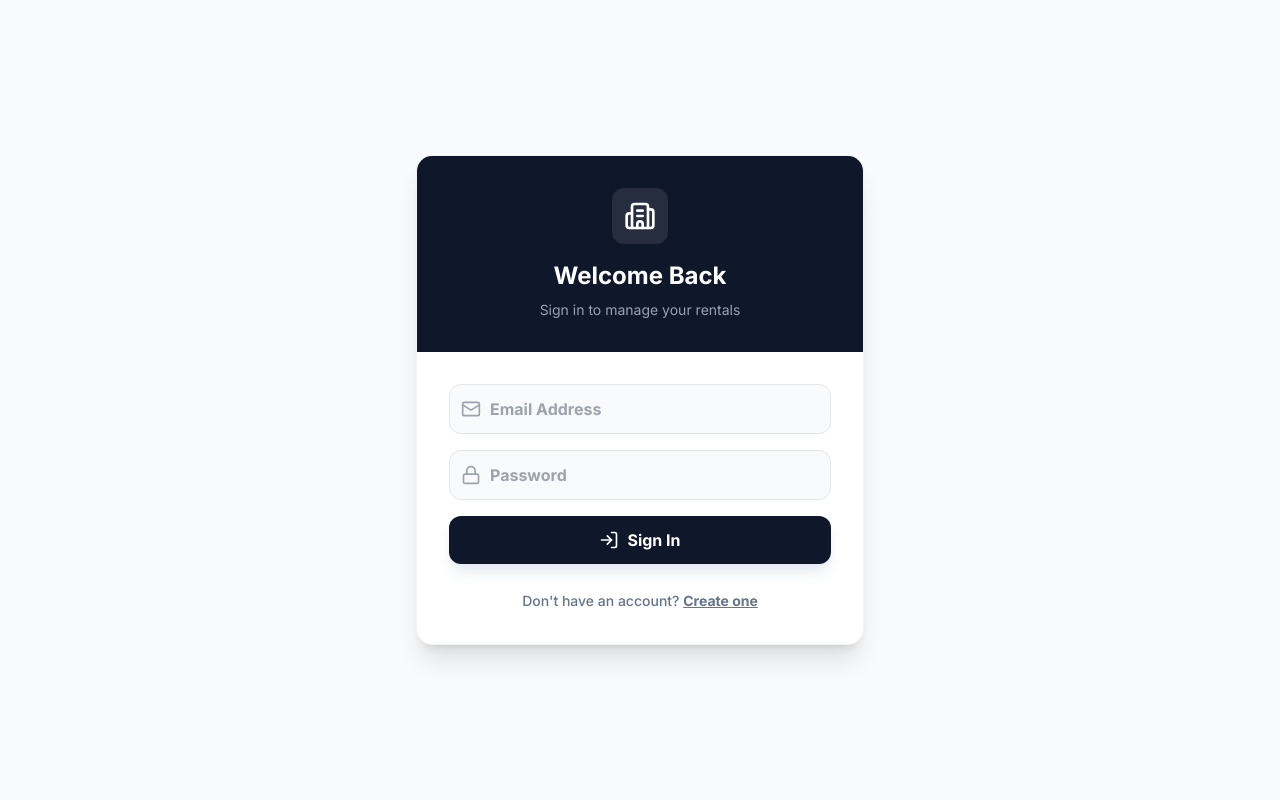
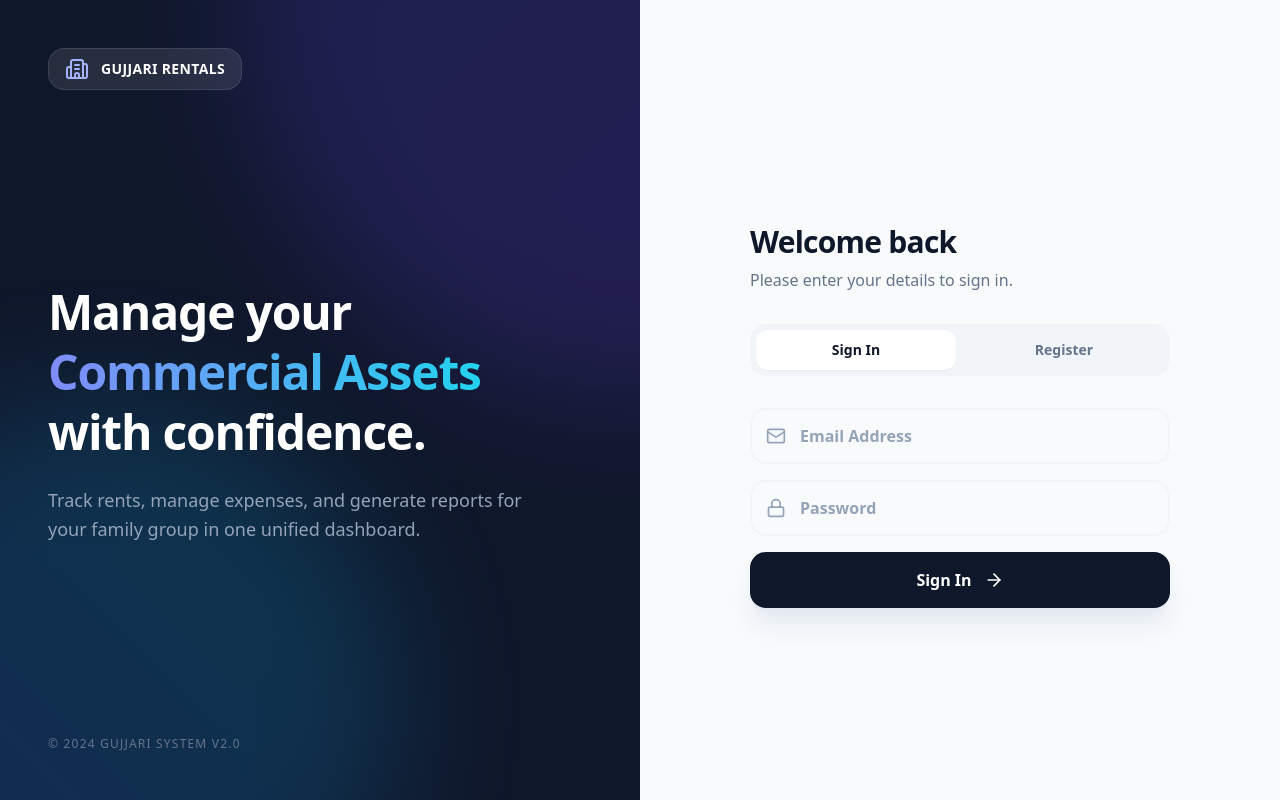
Before and after one commit to sriteja123gujjari/Rental-management-system, a React (Vite) app: page / in a window 1280 px wide. Built offline with nearby package versions, Linux system fonts and the light colour scheme; no server answers.

Commit message:
Refactor AuthPage component for improved readability

```diff
--- a/components/AuthPage.tsx
+++ b/components/AuthPage.tsx
@@ -1,6 +1,9 @@
 import React, { useState } from 'react';
 import { api } from '../services/api';
-import { User, Mail, Lock, LogIn, UserPlus, Building2, Loader2, Users } from 'lucide-react';
+import {
+  User, Mail, Lock, LogIn, UserPlus,
+  Building2, Loader2, Users, ArrowRight
+} from 'lucide-react';
 
 interface AuthPageProps {
   onLogin: (user: any, token: string) => void;
@@ -14,7 +17,7 @@ const AuthPage = ({ onLogin }: AuthPageProps) => {
   const [name, setName] = useState('');
   const [email, setEmail] = useState('');
   const [password, setPassword] = useState('');
-  const [familyId, setFamilyId] = useState(''); // ✅ Stores the Family/Group Name
+  const [familyId, setFamilyId] = useState('');
 
   const handleSubmit = async (e: React.FormEvent) => {
     e.preventDefault();
@@ -22,115 +25,150 @@ const AuthPage = ({ onLogin }: AuthPageProps) => {
 
     try {
       if (isLogin) {
-        // --- LOGIN LOGIC ---
-        console.log("Logging in...", { email });
-
-        // 1. Call Login API (Passing Object)
-        const user = await api.login({
-            email: email,
-            password: password
-        });
-
-        onLogin(user, 'session-token');
-
+        // --- LOGIN ---
+        await api.login({ email, password }).then(user => onLogin(user, 'token'));
       } else {
-        // --- REGISTER LOGIC ---
-        console.log("Registering...", { name, email, familyId });
-
-        // 2. Call Register API (Passing Object with Family ID)
-        await api.register({
-            name: name,
-            email: email,
-            password: password,
-            familyId: familyId // ✅ Sending the dynamic group name
-        });
-
+        // --- REGISTER ---
+        await api.register({ name, email, password, familyId });
         alert("Registration Successful! Logging you in...");
-
-        // 3. Auto-Login after success
-        const user = await api.login({ email, password });
-        onLogin(user, 'session-token');
+        await api.login({ email, password }).then(user => onLogin(user, 'token'));
       }
     } catch (err: any) {
-      console.error("Auth Error:", err);
-      alert(err.message || "Authentication failed. Please check your inputs.");
+      alert(err.message || "Authentication failed.");
     } finally {
       setLoading(false);
     }
   };
 
   return (
-    <div className="min-h-screen flex items-center justify-center bg-gray-50 p-4">
-      <div className="bg-white w-full max-w-md rounded-2xl shadow-xl overflow-hidden border border-gray-100">
+    <div className="min-h-screen flex bg-slate-50 font-sans selection:bg-indigo-100 selection:text-indigo-900">
 
-        {/* Header Section */}
-        <div className="bg-slate-900 p-8 text-center">
-          <div className="inline-flex p-3 bg-white/10 rounded-xl text-white mb-4 backdrop-blur-sm">
-            <Building2 size={32} />
+      {/* LEFT SIDE - BRANDING / VISUAL (Hidden on Mobile) */}
+      <div className="hidden lg:flex lg:w-1/2 relative bg-slate-900 overflow-hidden flex-col justify-between p-12 text-white">
+        {/* Abstract Background Shapes */}
+        <div className="absolute top-0 right-0 w-[800px] h-[800px] bg-gradient-to-br from-indigo-600 to-violet-600 rounded-full blur-3xl opacity-20 -translate-y-1/2 translate-x-1/2"></div>
+        <div className="absolute bottom-0 left-0 w-[600px] h-[600px] bg-gradient-to-tr from-blue-600 to-cyan-500 rounded-full blur-3xl opacity-20 translate-y-1/3 -translate-x-1/3"></div>
+
+        {/* Content */}
+        <div className="relative z-10">
+          <div className="inline-flex items-center gap-3 bg-white/10 backdrop-blur-md px-4 py-2 rounded-2xl border border-white/10">
+            <Building2 size={24} className="text-indigo-300" />
+            <span className="font-bold tracking-wide text-sm">GUJJARI RENTALS</span>
           </div>
-          <h1 className="text-2xl font-bold text-white">
-            {isLogin ? 'Welcome Back' : 'Create Account'}
+        </div>
+
+        <div className="relative z-10 max-w-lg">
+          <h1 className="text-5xl font-black tracking-tight leading-tight mb-6">
+            Manage your <br/>
+            <span className="text-transparent bg-clip-text bg-gradient-to-r from-indigo-400 to-cyan-400">
+              Commercial Assets
+            </span>
+            <br/> with confidence.
           </h1>
-          <p className="text-slate-400 text-sm mt-2">
-            {isLogin ? 'Sign in to manage your rentals' : 'Create a new rental group'}
+          <p className="text-slate-400 text-lg leading-relaxed">
+            Track rents, manage expenses, and generate reports for your family group in one unified dashboard.
           </p>
         </div>
 
-        {/* Form Section */}
-        <div className="p-8">
+        <div className="relative z-10 text-xs font-medium text-slate-500 uppercase tracking-widest">
+          © 2024 Gujjari System v2.0
+        </div>
+      </div>
+
+      {/* RIGHT SIDE - FORM */}
+      <div className="w-full lg:w-1/2 flex items-center justify-center p-6 sm:p-12 relative">
+        <div className="w-full max-w-[420px] space-y-8">
+
+          {/* Mobile Logo (Visible only on Mobile) */}
+          <div className="lg:hidden flex justify-center mb-6">
+            <div className="p-3 bg-indigo-600 rounded-2xl text-white shadow-lg shadow-indigo-200">
+              <Building2 size={32} />
+            </div>
+          </div>
+
+          <div className="text-center lg:text-left">
+            <h2 className="text-3xl font-black text-slate-900 tracking-tight">
+              {isLogin ? 'Welcome back' : 'Create an account'}
+            </h2>
+            <p className="text-slate-500 mt-2 font-medium">
+              {isLogin ? 'Please enter your details to sign in.' : 'Start your journey with a free account.'}
+            </p>
+          </div>
+
+          {/* TOGGLE SWITCH (Side by Side) */}
+          <div className="grid grid-cols-2 p-1.5 bg-slate-100 rounded-2xl gap-2">
+            <button
+              onClick={() => setIsLogin(true)}
+              className={`py-2.5 text-sm font-bold rounded-xl transition-all ${
+                isLogin
+                  ? 'bg-white text-slate-900 shadow-sm'
+                  : 'text-slate-500 hover:text-slate-700'
+              }`}
+            >
+              Sign In
+            </button>
+            <button
+              onClick={() => setIsLogin(false)}
+              className={`py-2.5 text-sm font-bold rounded-xl transition-all ${
+                !isLogin
+                  ? 'bg-white text-slate-900 shadow-sm'
+                  : 'text-slate-500 hover:text-slate-700'
+              }`}
+            >
+              Register
+            </button>
+          </div>
+
           <form onSubmit={handleSubmit} className="space-y-4">
 
-            {/* REGISTER ONLY FIELDS */}
+            {/* Register Fields */}
             {!isLogin && (
-              <>
-                {/* Name Input */}
-                <div className="relative">
-                  <User className="absolute left-3 top-1/2 -translate-y-1/2 text-gray-400" size={20} />
+              <div className="space-y-4 animate-in slide-in-from-top-4 fade-in duration-300">
+                <div className="relative group">
+                  <User className="absolute left-4 top-1/2 -translate-y-1/2 text-slate-400 group-focus-within:text-indigo-600 transition-colors" size={20} />
                   <input
                     type="text"
                     placeholder="Full Name"
-                    className="w-full pl-10 pr-4 py-3 bg-gray-50 border border-gray-200 rounded-xl focus:outline-none focus:ring-2 focus:ring-slate-900 font-bold text-slate-700 transition-all"
+                    className="w-full h-14 pl-12 pr-4 bg-slate-50 border-2 border-slate-100 rounded-2xl outline-none focus:bg-white focus:border-indigo-500 font-bold text-slate-700 transition-all placeholder:text-slate-400 focus:shadow-xl focus:shadow-indigo-100/50"
                     value={name}
                     onChange={(e) => setName(e.target.value)}
                     required
                   />
                 </div>
 
-                {/* Family ID Input */}
-                <div className="relative">
-                  <Users className="absolute left-3 top-1/2 -translate-y-1/2 text-gray-400" size={20} />
+                <div className="relative group">
+                  <Users className="absolute left-4 top-1/2 -translate-y-1/2 text-slate-400 group-focus-within:text-indigo-600 transition-colors" size={20} />
                   <input
                     type="text"
-                    placeholder="Group Name (e.g. Gujjari Family)"
-                    className="w-full pl-10 pr-4 py-3 bg-gray-50 border border-gray-200 rounded-xl focus:outline-none focus:ring-2 focus:ring-slate-900 font-bold text-slate-700 transition-all"
+                    placeholder="Family Group Name"
+                    className="w-full h-14 pl-12 pr-4 bg-slate-50 border-2 border-slate-100 rounded-2xl outline-none focus:bg-white focus:border-indigo-500 font-bold text-slate-700 transition-all placeholder:text-slate-400 focus:shadow-xl focus:shadow-indigo-100/50"
                     value={familyId}
                     onChange={(e) => setFamilyId(e.target.value)}
                     required
                   />
                 </div>
-              </>
+              </div>
             )}
 
-            {/* Email Input (Always Visible) */}
-            <div className="relative">
-              <Mail className="absolute left-3 top-1/2 -translate-y-1/2 text-gray-400" size={20} />
+            {/* Common Fields */}
+            <div className="relative group">
+              <Mail className="absolute left-4 top-1/2 -translate-y-1/2 text-slate-400 group-focus-within:text-indigo-600 transition-colors" size={20} />
               <input
                 type="email"
                 placeholder="Email Address"
-                className="w-full pl-10 pr-4 py-3 bg-gray-50 border border-gray-200 rounded-xl focus:outline-none focus:ring-2 focus:ring-slate-900 font-bold text-slate-700 transition-all"
+                className="w-full h-14 pl-12 pr-4 bg-slate-50 border-2 border-slate-100 rounded-2xl outline-none focus:bg-white focus:border-indigo-500 font-bold text-slate-700 transition-all placeholder:text-slate-400 focus:shadow-xl focus:shadow-indigo-100/50"
                 value={email}
                 onChange={(e) => setEmail(e.target.value)}
                 required
               />
             </div>
 
-            {/* Password Input (Always Visible) */}
-            <div className="relative">
-              <Lock className="absolute left-3 top-1/2 -translate-y-1/2 text-gray-400" size={20} />
+            <div className="relative group">
+              <Lock className="absolute left-4 top-1/2 -translate-y-1/2 text-slate-400 group-focus-within:text-indigo-600 transition-colors" size={20} />
               <input
                 type="password"
                 placeholder="Password"
-                className="w-full pl-10 pr-4 py-3 bg-gray-50 border border-gray-200 rounded-xl focus:outline-none focus:ring-2 focus:ring-slate-900 font-bold text-slate-700 transition-all"
+                className="w-full h-14 pl-12 pr-4 bg-slate-50 border-2 border-slate-100 rounded-2xl outline-none focus:bg-white focus:border-indigo-500 font-bold text-slate-700 transition-all placeholder:text-slate-400 focus:shadow-xl focus:shadow-indigo-100/50"
                 value={password}
                 onChange={(e) => setPassword(e.target.value)}
                 required
@@ -142,39 +180,19 @@ const AuthPage = ({ onLogin }: AuthPageProps) => {
             <button
               type="submit"
               disabled={loading}
-              className="w-full bg-slate-900 text-white py-3 rounded-xl font-bold hover:bg-slate-800 transition-colors flex items-center justify-center gap-2 mt-4 shadow-lg shadow-slate-200 disabled:opacity-70 active:scale-95 transform duration-100"
+              className="w-full h-14 bg-slate-900 hover:bg-black text-white rounded-2xl font-bold transition-all shadow-xl shadow-slate-200 disabled:opacity-70 disabled:cursor-not-allowed flex items-center justify-center gap-3 active:scale-[0.98] mt-4 group"
             >
               {loading ? (
                 <Loader2 className="animate-spin" />
-              ) : isLogin ? (
-                <><LogIn size={20} /> Sign In</>
               ) : (
-                <><UserPlus size={20} /> Sign Up</>
+                <>
+                  <span>{isLogin ? 'Sign In' : 'Create Account'}</span>
+                  <ArrowRight size={20} className="group-hover:translate-x-1 transition-transform" />
+                </>
               )}
             </button>
           </form>
 
-          {/* Toggle Switch */}
-          <div className="mt-6 text-center">
-            <button
-              type="button"
-              onClick={() => {
-                setIsLogin(!isLogin);
-                // Clear errors/inputs on toggle
-                setName('');
-                setEmail('');
-                setPassword('');
-                setFamilyId('');
-              }}
-              className="text-slate-500 text-sm font-medium hover:text-slate-900 transition-colors"
-            >
-              {isLogin ? (
-                <>Don't have an account? <span className="font-bold underline">Create one</span></>
-              ) : (
-                <>Already have an account? <span className="font-bold underline">Log In</span></>
-              )}
-            </button>
-          </div>
         </div>
       </div>
     </div>
```
